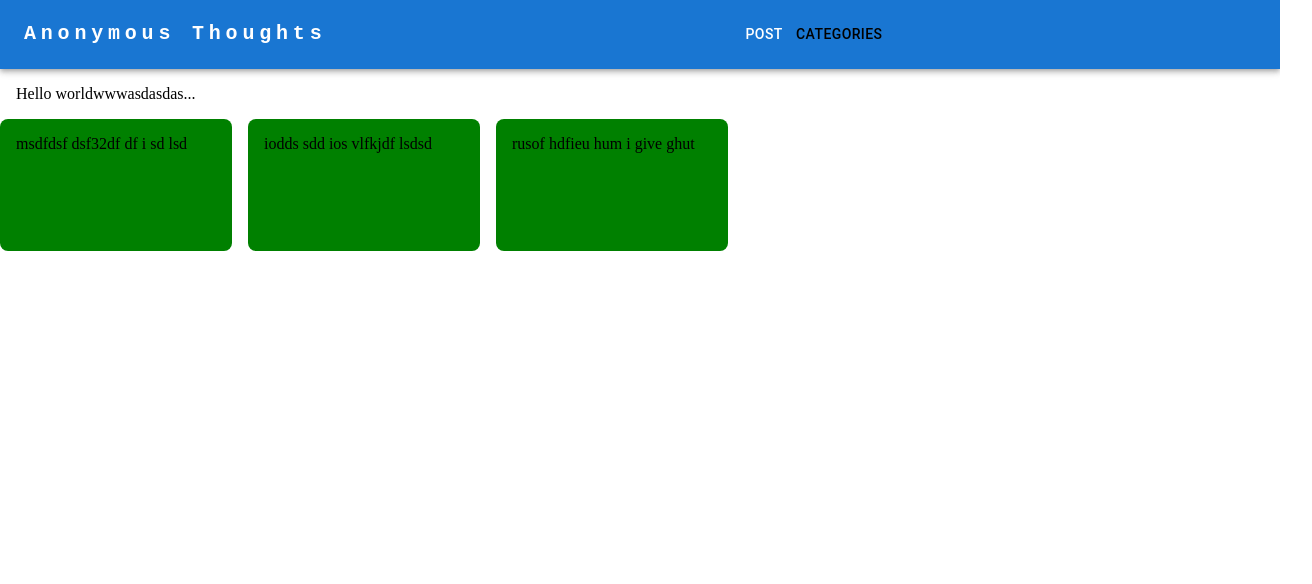
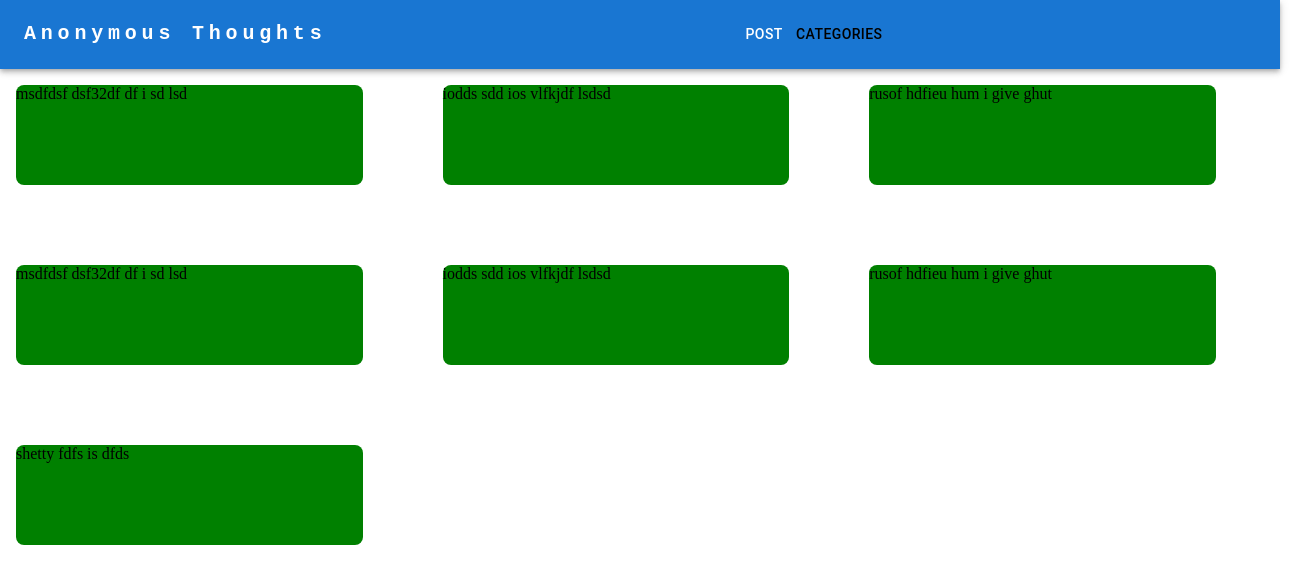
Before and after one commit to Min3th/AnonymousThoughts, a Next.js app in the folder thoughts-webapp/: page / in a window 1280 px wide. Shown: the top 584 px of the page, 1312 px wide, since content can reach past the window. Built offline with nearby package versions, Linux system fonts and the light colour scheme; some icons are missing; what @mui/material-nextjs would draw is missing.

Commit message:
use masonry to arrange boxes.

```diff
--- a/thoughts-webapp/package.json
+++ b/thoughts-webapp/package.json
@@ -12,6 +12,7 @@
     "@emotion/react": "^11.14.0",
     "@emotion/styled": "^11.14.1",
     "@mui/icons-material": "^7.2.0",
+    "@mui/lab": "^7.0.0-beta.14",
     "@mui/material": "^7.2.0",
     "@mui/material-nextjs": "^7.2.0",
     "next": "15.4.1",
--- a/thoughts-webapp/src/app/page.tsx
+++ b/thoughts-webapp/src/app/page.tsx
@@ -2,17 +2,38 @@ import Image from "next/image";
 import MyBox from "../components/box";
 import ResponsiveAppBar from "../components/navbar";
 import ThoughtBox from "../components/thoughtbox";
+import Grid from "@mui/material/Grid";
+import { Box } from "@mui/material";
+import Masonry from "@mui/lab/Masonry";
 
 export default function Home() {
-  const content = ["msdfdsf dsf32df df i sd lsd ", "iodds sdd ios vlfkjdf lsdsd", "rusof hdfieu hum i give ghut"];
+  const content = [
+    "msdfdsf dsf32df df i sd lsd ",
+    "iodds sdd ios vlfkjdf lsdsd",
+    "rusof hdfieu hum i give ghut",
+    "msdfdsf dsf32df df i sd lsd ",
+    "iodds sdd ios vlfkjdf lsdsd",
+    "rusof hdfieu hum i give ghut",
+    "shetty fdfs is dfds",
+  ];
   return (
     <>
       <ResponsiveAppBar />
-      <MyBox>Hello worldwwwasdasdas...</MyBox>
-      <MyBox sx={{ display: "flex", flexWrap: "wrap", gap: 2 }}>
-        {content.map((text, index) => (
-          <ThoughtBox key={index}>{text}</ThoughtBox>
-        ))}
+      <MyBox
+        sx={{
+          display: "flex",
+          justifyContent: "center",
+          width: "100%",
+          padding: 2,
+        }}
+      >
+        <Box sx={{ width: "100%" }}>
+          <Masonry columns={3} spacing={10}>
+            {content.map((text, index) => (
+              <ThoughtBox key={index}>{text}</ThoughtBox>
+            ))}
+          </Masonry>
+        </Box>
       </MyBox>
     </>
   );
--- a/thoughts-webapp/src/components/box.tsx
+++ b/thoughts-webapp/src/components/box.tsx
@@ -5,8 +5,6 @@ const MyBox = (props: BoxProps) => {
   return (
     <Box
       sx={{
-        padding: 2,
-        borderRadius: 2,
         ...props.sx, // allow override
       }}
       {...props}
--- a/thoughts-webapp/src/components/thoughtbox.tsx
+++ b/thoughts-webapp/src/components/thoughtbox.tsx
@@ -13,7 +13,6 @@ const ThoughtBox = ({ children }: ThoughtBoxProps) => {
       sx={{
         width: "200px",
         height: "100px",
-        padding: 2,
         backgroundColor: "#008000",
         borderRadius: 2,
       }}
```
Also changed, not shown: 1 other file (tests, documents, lock files or other folders).
